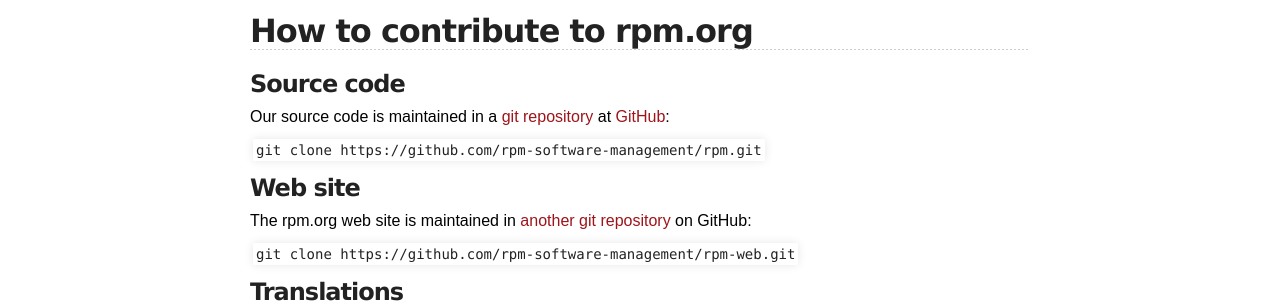
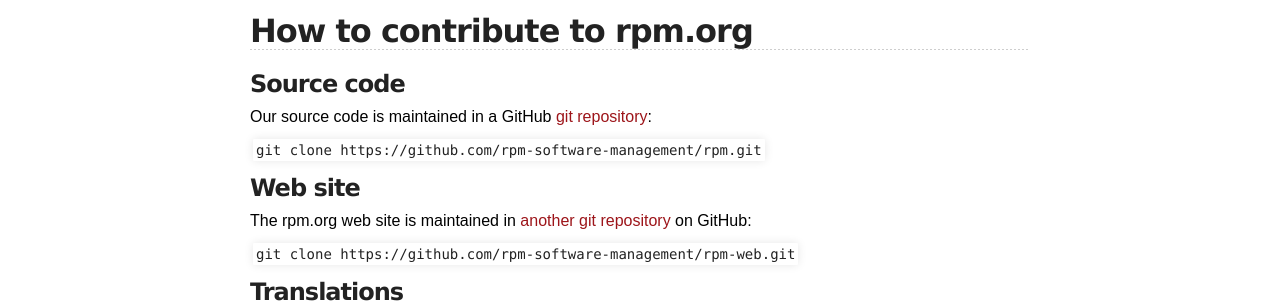
Before and after one commit to rpm-software-management/rpm-web, a Jekyll site: the page built from contribute.md, in a window 1280 px wide. Shown: the part 222-525 px from the top of the page. Built offline with Jekyll 4.4.1, drawn with Linux system fonts in a browser that asks for light colours.

```diff
--- a/contribute.md
+++ b/contribute.md
@@ -6,9 +6,8 @@ title: rpm.org - Contribute
 
 ### Source code
 
-Our source code is maintained in a
-[git repository](https://github.com/rpm-software-management/rpm) at
-[GitHub](https://github.com/):
+Our source code is maintained in a GitHub
+[git repository](https://github.com/rpm-software-management/rpm):
 
 `git clone https://github.com/rpm-software-management/rpm.git`
 
```
